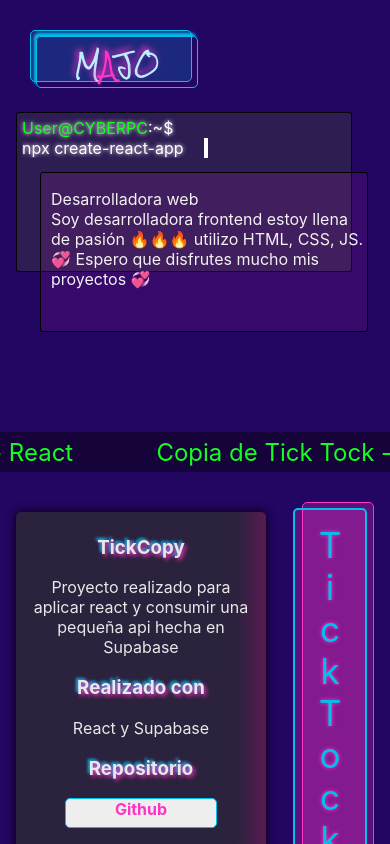
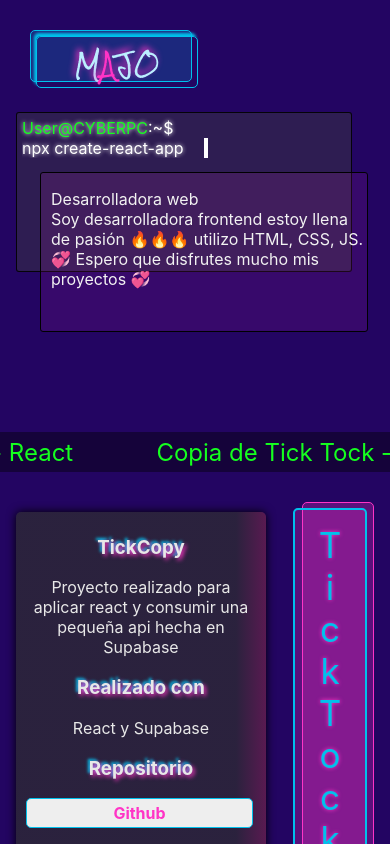
Before and after one commit to majo-sh/Portafolio, a React (Create React App) app: page / in a window 390 px wide. Shown: the top 844 px of the page. Built offline with nearby package versions, Linux system fonts and the light colour scheme.

Commit message:
base para mobil preparada

```diff
--- a/src/components/Description/descriptiong.css
+++ b/src/components/Description/descriptiong.css
@@ -27,18 +27,21 @@
 }
 
 .butto {
-    display: inline-block;
-    width:150px;
+    display: flex;
+    justify-content: center;
+    align-items: center;
+    width:225px;
     height:28px;
     background-color:#eeeeee;
     border-radius: 5px;
     border: 1px solid #00C1EC;
-    text-align: center;
+
 }
 
 a {
     text-decoration: none;
     font-weight: bold;
+    padding: top 5px;
 }
 
 a:visited {
```
